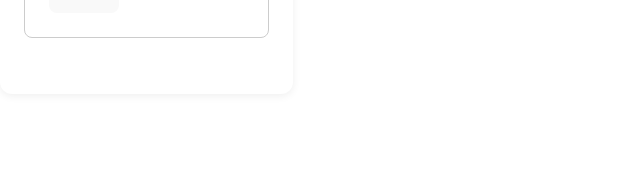
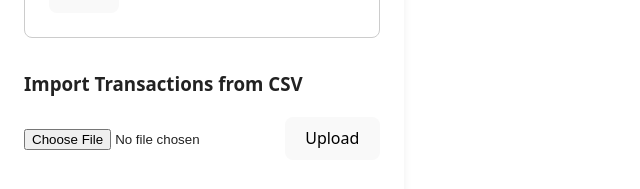
Before and after one commit to tommyvo/soraban-engineering-project, a React (Vite) app in the folder frontend/: page / in a window 1280 px wide. Shown: the part 459-648 px from the top of the page, without its empty margins (0-640 px from the left). Built offline with nearby package versions, Linux system fonts and the light colour scheme; no server answers.

Commit message:
Add CSV import form to dashboard in frontend UI

```diff
--- a/frontend/src/App.jsx
+++ b/frontend/src/App.jsx
@@ -2,6 +2,52 @@ import React, { useState, useCallback } from 'react';
 import TransactionList from './TransactionList';
 import TransactionForm from './TransactionForm';
 
+function CsvImportForm({ onSuccess }) {
+  const [file, setFile] = useState(null);
+  const [status, setStatus] = useState(null);
+
+  const handleFileChange = (e) => {
+    setFile(e.target.files[0]);
+    setStatus(null);
+  };
+
+  const handleSubmit = async (e) => {
+    e.preventDefault();
+    setStatus(null);
+    if (!file) {
+      setStatus({ error: 'Please select a CSV file.' });
+      return;
+    }
+    const formData = new FormData();
+    formData.append('csv', file);
+    try {
+      const res = await fetch('/api/v1/csv_imports', {
+        method: 'POST',
+        body: formData
+      });
+      if (!res.ok) {
+        const err = await res.json();
+        setStatus({ error: err.error || 'Upload failed.' });
+        return;
+      }
+      setStatus({ success: 'CSV uploaded and import started.' });
+      setFile(null);
+      if (onSuccess) onSuccess();
+    } catch (err) {
+      setStatus({ error: 'Network error.' });
+    }
+  };
+
+  return (
+    <form onSubmit={handleSubmit} style={{ marginBottom: 24 }}>
+      <h3>Import Transactions from CSV</h3>
+      <input type="file" accept=".csv,text/csv" onChange={handleFileChange} />
+      <button type="submit" style={{ marginLeft: 8 }}>Upload</button>
+      {status?.error && <div style={{ color: 'red', marginTop: 8 }}>{status.error}</div>}
+      {status?.success && <div style={{ color: 'green', marginTop: 8 }}>{status.success}</div>}
+    </form>
+  );
+}
 
 function App() {
   const [refreshFlag, setRefreshFlag] = useState(0);
@@ -12,9 +58,10 @@ function App() {
       <div style={{ margin: '0 auto', background: '#fff', borderRadius: 12, boxShadow: '0 2px 8px #0001', padding: 24 }}>
         <TransactionList refreshFlag={refreshFlag} />
         <TransactionForm onSuccess={refreshTransactions} />
+        <CsvImportForm onSuccess={refreshTransactions} />
       </div>
     </div>
   );
 }
 
-export default App
+export default App;
```
Also changed, not shown: 1 other file (tests, documents, lock files or other folders).
